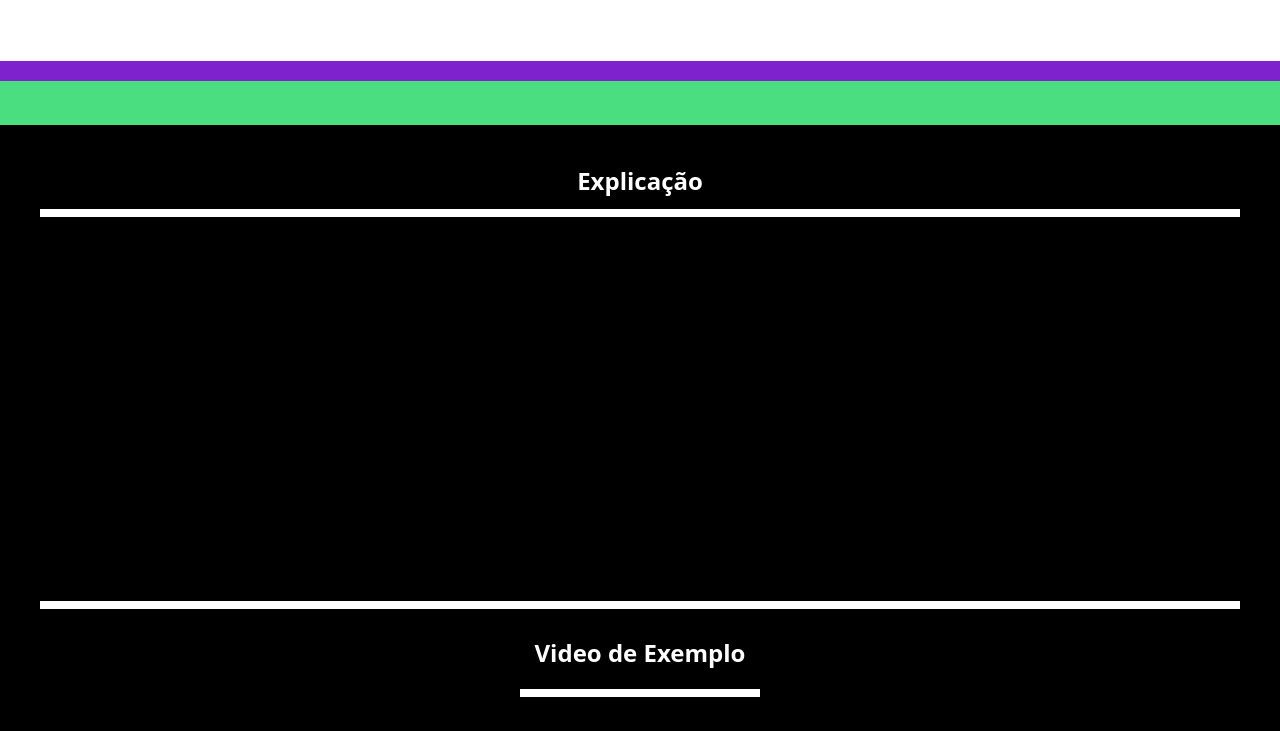
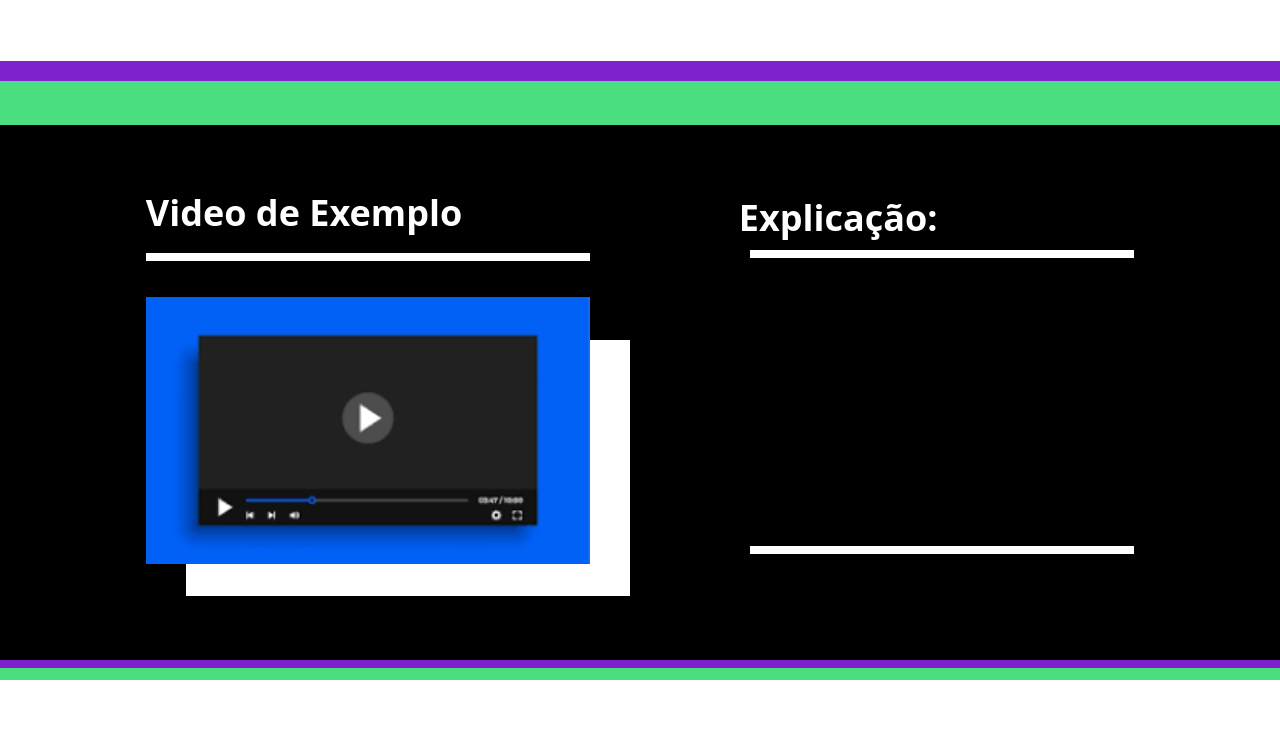
Before and after one commit to guTeodoro/Hortomatica, a React (Vite) app: page /funcionamento in a window 1280 px wide. Shown: the part 2040-2771 px from the top of the page. After the commit the page ends 2720 px from the top, so only its background shows below. Built offline with nearby package versions, Linux system fonts and the light colour scheme.

Commit message:
Site 80% Pronto

```diff
--- a/src/pages/Funcionamento.jsx
+++ b/src/pages/Funcionamento.jsx
@@ -105,24 +105,34 @@ function Funcionamento() {
             <p></p>
       </section>
 
-      <section className='bg-black text-white flex flex-col justify-center items-center p-10'>
-        <h2 className='font-bold text-2xl'>Explicação</h2>
-        <hr className='border-4 border-white w-full mt-3'/>
+      <section className='bg-black text-white flex flex-col justify-center items-center p-10 lg:flex-row-reverse lg:pb-16'>
 
-        <section className='h-96'>
-          <p></p>
+        <section className='w-64 flex flex-col justify-center items-center lg:mb-2 lg:w-96'>
+
+          <h2 className='font-bold text-2xl lg:text-4xl lg:mr-52'>Explicação:</h2>
+          <hr className='border-4 border-white w-full mt-3'/>
+
+          <section className='h-72'>
+            <p></p>
+          </section>
+
+          <hr className='border-4 border-white w-full'/>
+
         </section>
 
-        <hr className='border-4 border-white w-full'/>
+        <section className='flex flex-col justify-center items-center'>
 
-        <h2 className='font-bold text-2xl mt-7'>Video de Exemplo</h2>
-        <hr className='border-4 border-white w-60 mt-5 mb-9'/>
+          <h2 className='font-bold text-2xl mt-7 lg:text-4xl lg:mr-72'>Video de Exemplo</h2>
+          <hr className='border-4 border-white w-52  mt-5 mb-9 lg:w-[444px] lg:mr-40'/>
 
-        <img src={iconVideo} alt="" className='mb-8 z-10'/>
+          <img src={iconVideo} alt="" className='mb-8 z-10 lg:w-[444px] lg:mr-40'/>
 
-        <section className="bg-white w-[284px] h-44 ml-8 mt-[568px] absolute z-0">
-          <p className="text-white">a</p>
+          <section className="bg-white w-[284px] h-44 ml-8 mt-32 absolute z-0 lg:w-[444px] lg:h-64 lg:mr-28 lg:mt-44">
+            <p className="text-white">a</p>
+          </section>
+
         </section>
+
       </section>
 
       <section className='bg-purple-700 text-purple-700 w-full h-2 mt-0 '>
--- a/src/pages/Inicio.jsx
+++ b/src/pages/Inicio.jsx
@@ -7,38 +7,48 @@ function Inicio() {
       <BarraFixa />
       <section className="flex items-center justify-center bg-[url('/inicio-img.png')] bg-cover bg-top w-full h-[272px] lg:bg-none">
 
-        <section className="bg-black h-24 flex items-center justify-center w-72 mt-14 relative z-10 ">
-          <h1 className="text-white w-40 text-2xl font-bold text-center mr-2 mb-2">Conheça a Hortomatica</h1>
+        <section className="bg-black h-24 flex items-center justify-center w-72 mt-14 relative z-10 lg:h-28 lg:mt-40 lg:w-96 lg:mr-40 lg:ml-10 ">
+          <h1 className="text-white w-40 text-2xl font-bold text-center mr-2 mb-2 lg:text-4xl lg:w-72">Conheça a Hortomática</h1>
         </section>
 
-        <section className="bg-purple-700 w-72 h-24 ml-5 mt-20 absolute z-0">
+        <section className="bg-purple-700 w-72 h-24 ml-5 mt-20 absolute z-0 lg:h-28 lg:mt-48 lg:mr-[722px] lg:w-96 lg:ml-20">
+          <p className="text-purple-700">a</p>
+        </section>
+
+        <hr className="mob:hidden border-2 h-96 border-black mr-32 mt-[522px]"/>
+
+        <img src={imgInicio} alt="" className="mob:hidden w-[422px] mr-0 mt-[500px] z-10 border-2 border-black"/>
+
+        <section className="mob:hidden bg-purple-700 w-[422px] h-[352px] ml-[775px] mt-[564px] absolute z-0">
           <p className="text-purple-700">a</p>
         </section>
 
       </section>
+
+      <p className=" text-black font-bold w-[464px] mob:hidden mt-24 ml-28 text-center text-2xl">Bem-vindo ao futuro sustentável da jardinagem urbana com a Hortomática, um inovador protótipo em Arduino que traz uma solução inteligente e automatizada para o cultivo de hortaliças em ambientes compactos. </p>
 
       <section className="text-white bg-black pt-8 pb-10 text-center flex flex-col justify-center items-center lg:hidden">
         <hr className="mb-6 w-60 border-4" />
         <p className=" w-72 font-medium leading-5">Bem-vindo ao futuro sustentável da jardinagem urbana com a Hortomática, um inovador protótipo em Arduino que traz uma solução inteligente e automatizada para o cultivo de hortaliças em ambientes compactos. </p>
       </section>
 
-      <section className="bg-green-400 h-[72px] flex flex-col justify-center items-center border-b-8 border-black">
+      <section className="bg-green-400 h-[72px] flex flex-col justify-center items-center border-b-8 border-black lg:mt-20">
         <hr className="border-2 w-full border-black mt-6"/>
         <hr className="border-2 w-full border-black mt-2"/>
         <hr className="border-4 w-full border-black mt-1"/>
       </section>
 
-      <section className="mt-7 text-center flex flex-col justify-center items-center pb-20 border-b-8 border-purple-700">
-        <h2 className="mb-4 text-2xl font-bold w-60">Vantagens e Benefícios</h2>
-        <hr className="border-4 border-black w-56 mb-9"/>
+      <section className="mt-7 text-center flex flex-col justify-center items-center pb-20 border-b-8 border-purple-700 lg:bg-black lg:py-20 lg:pb-32 lg:mt-0">
+        <h2 className="mb-4 text-2xl font-bold w-60 lg:text-white lg:text-4xl lg:w-full">Vantagens e Benefícios</h2>
+        <hr className="border-4 border-black w-56 mb-9 lg:border-white lg:mt-4 lg:w-[800px]"/>
 
-        <hr className="border-4 border-purple-700 w-56 absolute mb-[260px] z-20" />
+        <hr className="border-4 border-purple-700 w-56 absolute mb-[260px] z-20 lg:hidden" />
 
-        <section className="bg-black px-6 pb-11 pt-10 z-10 flex flex-col justify-center items-center ">
-          <p className="w-64 font-medium leading-5 text-white">A Hortomática oferece a possibilidade de cultivo de temperos frescos e orgânicos em casa, promovendo uma alimentação mais saudável e sustentável. A automação do processo de irrigação elimina a preocupação com a rega inadequada, economizando tempo e garantindo que as plantas recebam exatamente a quantidade de água necessária. Além disso, o uso do aplicativo proporciona uma experiência de jardinagem moderna e sem complicações.</p>
+        <section className="bg-black px-6 pb-11 pt-10 z-10 flex flex-col justify-center items-center lg:bg-white lg:pt-14 lg:pb-14 lg:px-14">
+          <p className="w-64 font-medium leading-5 text-white lg:text-black lg:font-bold lg:w-[800px]">A Hortomática oferece a possibilidade de cultivo de temperos frescos e orgânicos em casa, promovendo uma alimentação mais saudável e sustentável. A automação do processo de irrigação elimina a preocupação com a rega inadequada, economizando tempo e garantindo que as plantas recebam exatamente a quantidade de água necessária. Além disso, o uso do aplicativo proporciona uma experiência de jardinagem moderna e sem complicações.</p>
         </section>
 
-        <section className="bg-purple-700 w-72 h-96 ml-10 mt-44 absolute z-0">
+        <section className="bg-purple-700 w-72 h-96 ml-10 mt-44 absolute z-0 lg:w-[900px] lg:h-52 lg:ml-16">
           <p className="text-purple-700">a</p>
         </section>
 
```
